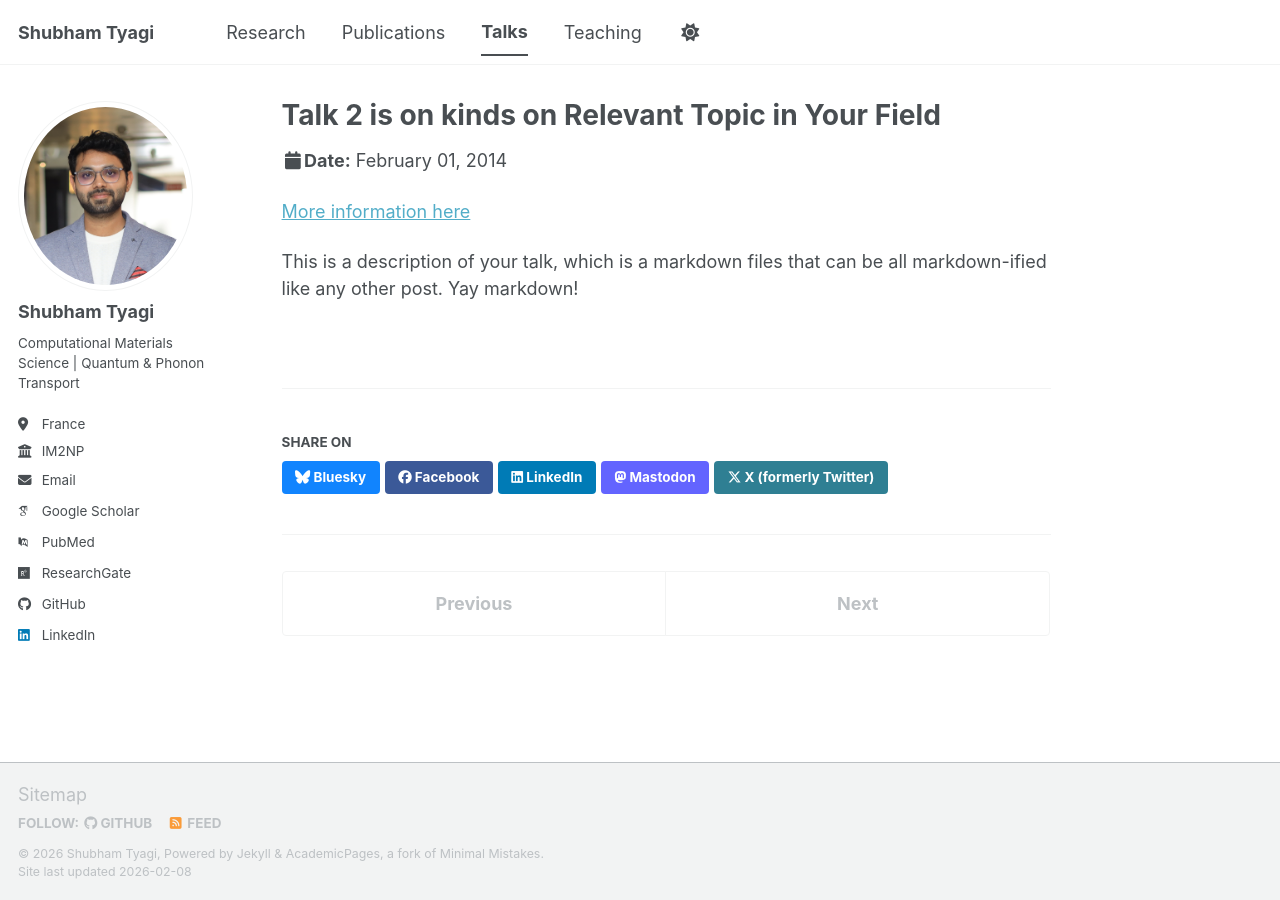
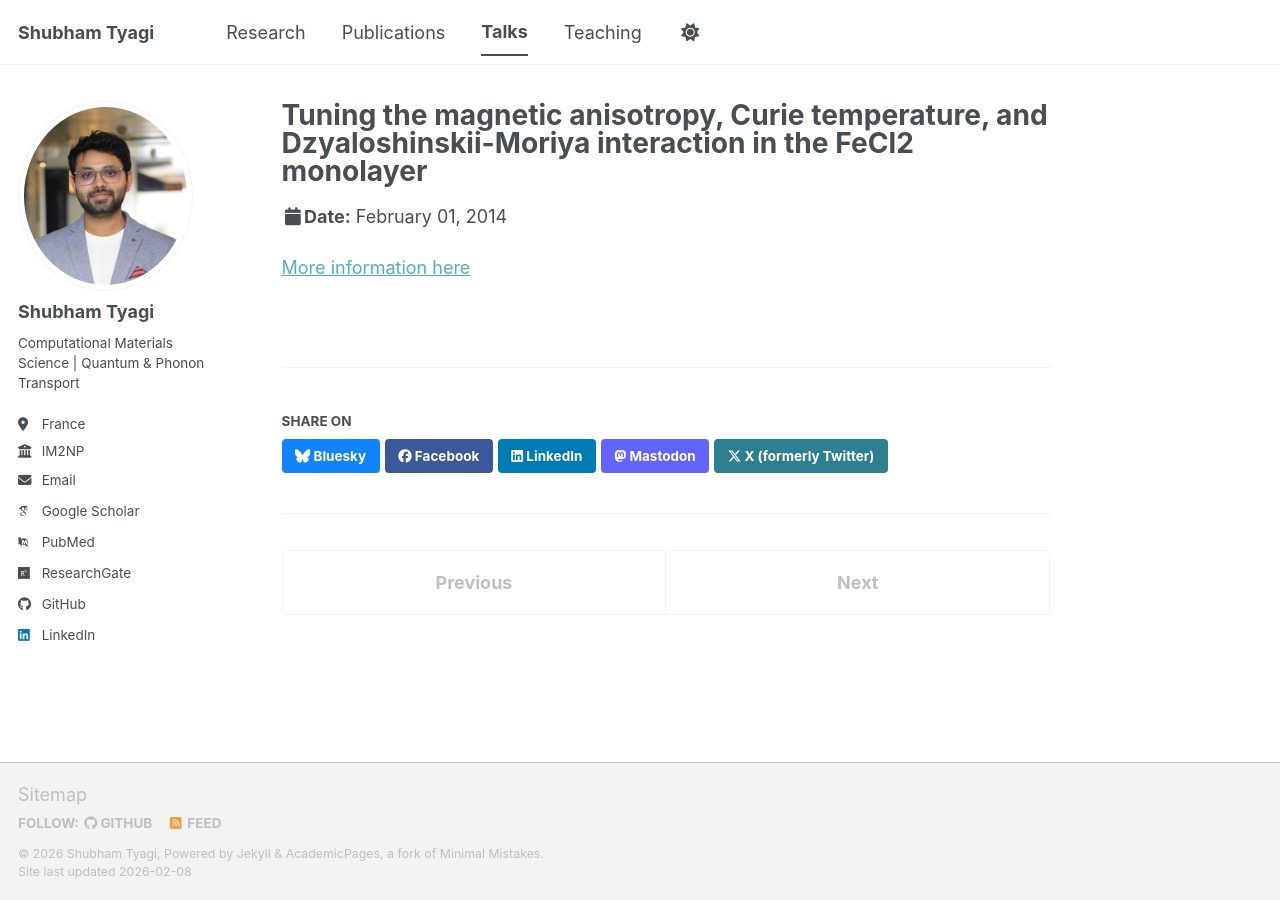
Before and after one commit to shubhamtyagi145/shubhamtyagi145.github.io, a Jekyll site: the page built from _talks/2014-02-01-talk-2.md, in a window 1280 px wide. Built offline with Jekyll 4.4.1, drawn with Linux system fonts in a browser that asks for light colours; some web fonts are replaced; a script bundle is joined from its source files by our own code; library files that are not in the unit come from our copies.

Commit message:
Update 2014-02-01-talk-2.md

```diff
--- a/_talks/2014-02-01-talk-2.md
+++ b/_talks/2014-02-01-talk-2.md
@@ -1,13 +1,11 @@
 ---
-title: "Talk 2 is on kinds on Relevant Topic in Your Field"
+title: "Tuning the magnetic anisotropy, Curie temperature, and Dzyaloshinskii-Moriya interaction in the FeCl2 monolayer"
 collection: talks
-type: "Talk"
+type: "Poster by colleague"
 permalink: /talks/2014-02-01-talk-2
-venue: "London School of Testing"
+venue: "APS March Meeting 2023"
 date: 2014-02-01
-location: "London, UK"
+location: "Las Vegas, Nevada, USA"
 ---
 
 [More information here](http://example2.com)
-
-This is a description of your talk, which is a markdown files that can be all markdown-ified like any other post. Yay markdown!
```
